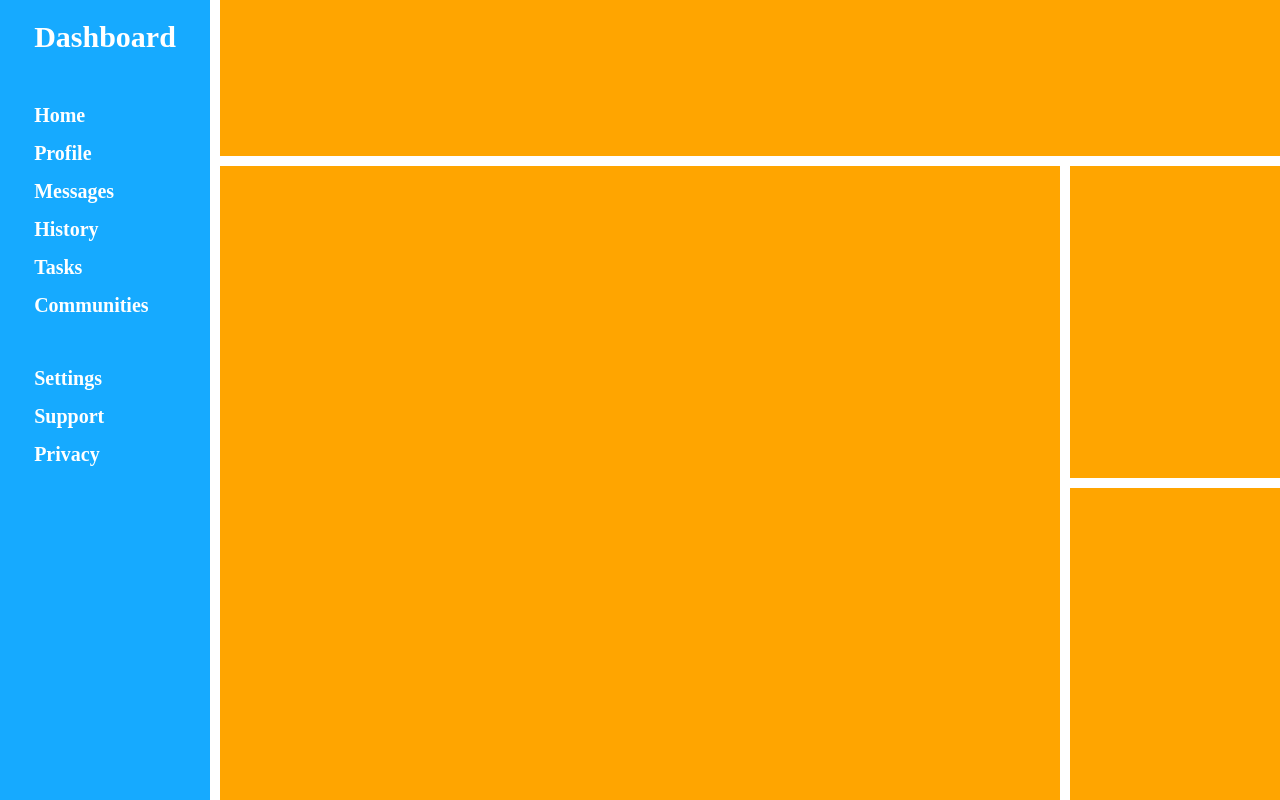
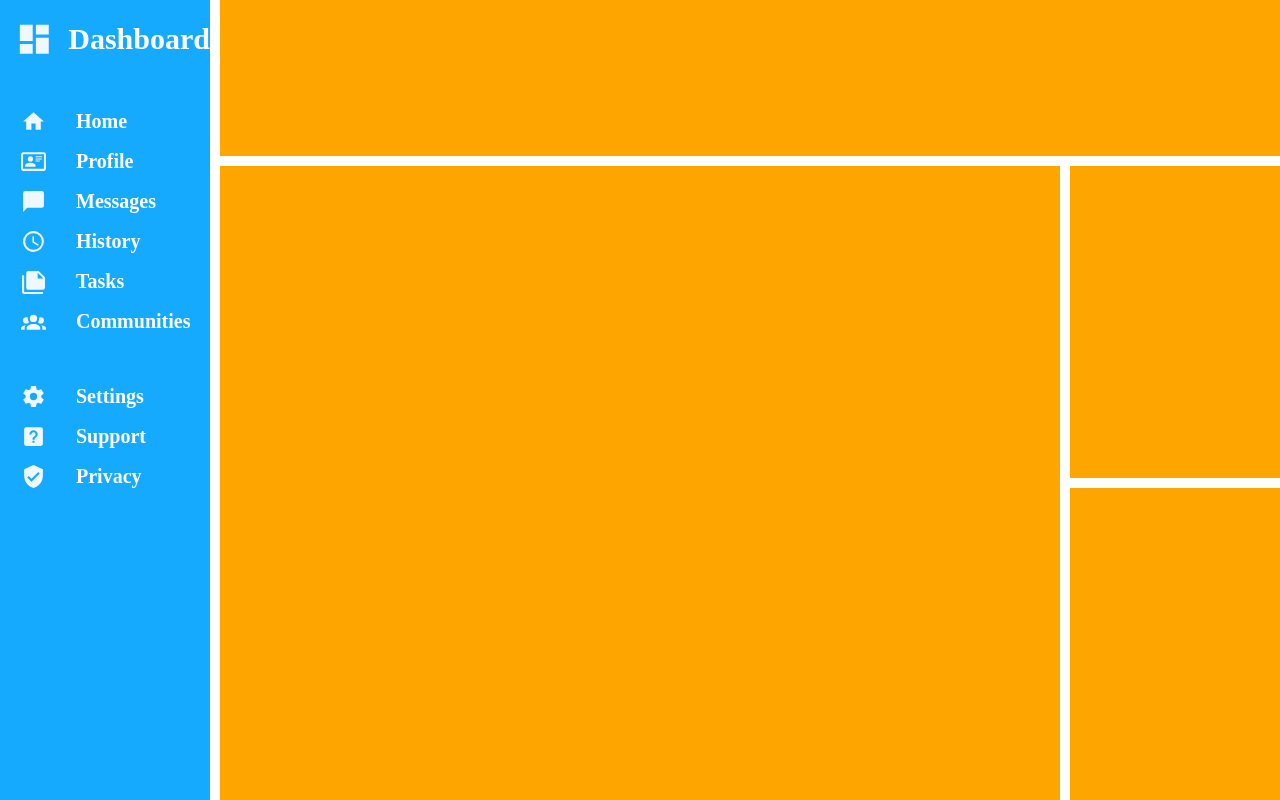
Before and after one commit to Zhyar-Ali/admin-dashboard, a plain HTML site: page index.html in a window 1280 px wide. Drawn offline with Linux system fonts and the light colour scheme.

Commit message:
finish sidebar

```diff
--- a/index.html
+++ b/index.html
@@ -15,21 +15,71 @@
 
         <div class="sidebar">
 
-            <div class="title">Dashboard</div>
+            <div class="title">
+                <svg class="svg-dash" xmlns="http://www.w3.org/2000/svg" viewBox="0 0 24 24">
+                    <path d="M13,3V9H21V3M13,21H21V11H13M3,21H11V15H3M3,13H11V3H3V13Z" />
+                </svg>
+                Dashboard
+            </div>
 
             <ul class="nav">
-                <li>Home</li>
-                <li>Profile</li>
-                <li>Messages</li>
-                <li>History</li>
-                <li>Tasks</li>
-                <li>Communities</li>
+                <li>
+                    <svg class="svg" xmlns="http://www.w3.org/2000/svg" viewBox="0 0 24 24">
+                        <path d="M10,20V14H14V20H19V12H22L12,3L2,12H5V20H10Z" />
+                    </svg>
+                    Home
+                </li>
+                <li>
+                    <svg class="svg" xmlns="http://www.w3.org/2000/svg" viewBox="0 0 24 24">
+                        <path d="M22,3H2C0.91,3.04 0.04,3.91 0,5V19C0.04,20.09 0.91,20.96 2,21H22C23.09,20.96 23.96,20.09 24,19V5C23.96,3.91 23.09,3.04 22,3M22,19H2V5H22V19M14,17V15.75C14,14.09 10.66,13.25 9,13.25C7.34,13.25 4,14.09 4,15.75V17H14M9,7A2.5,2.5 0 0,0 6.5,9.5A2.5,2.5 0 0,0 9,12A2.5,2.5 0 0,0 11.5,9.5A2.5,2.5 0 0,0 9,7M14,7V8H20V7H14M14,9V10H20V9H14M14,11V12H18V11H14" />
+                    </svg>
+                    Profile
+                </li>
+                <li>
+                    <svg class="svg" xmlns="http://www.w3.org/2000/svg" viewBox="0 0 24 24">
+                        <path d="M20,2H4A2,2 0 0,0 2,4V22L6,18H20A2,2 0 0,0 22,16V4C22,2.89 21.1,2 20,2Z" />
+                    </svg>
+                    Messages
+                </li>
+                <li>
+                    <svg class="svg" xmlns="http://www.w3.org/2000/svg" viewBox="0 0 24 24">
+                        <path d="M12,20A8,8 0 0,0 20,12A8,8 0 0,0 12,4A8,8 0 0,0 4,12A8,8 0 0,0 12,20M12,2A10,10 0 0,1 22,12A10,10 0 0,1 12,22C6.47,22 2,17.5 2,12A10,10 0 0,1 12,2M12.5,7V12.25L17,14.92L16.25,16.15L11,13V7H12.5Z" />
+                    </svg>
+                    History
+                </li>
+                <li>
+                    <svg class="svg" xmlns="http://www.w3.org/2000/svg" viewBox="0 0 24 24">
+                        <path d="M16,9H21.5L16,3.5V9M7,2H17L23,8V18A2,2 0 0,1 21,20H7C5.89,20 5,19.1 5,18V4A2,2 0 0,1 7,2M3,6V22H21V24H3A2,2 0 0,1 1,22V6H3Z" />
+                    </svg>
+                    Tasks
+                </li>
+                <li>
+                    <svg class="svg" xmlns="http://www.w3.org/2000/svg" viewBox="0 0 24 24">
+                        <path d="M12,5.5A3.5,3.5 0 0,1 15.5,9A3.5,3.5 0 0,1 12,12.5A3.5,3.5 0 0,1 8.5,9A3.5,3.5 0 0,1 12,5.5M5,8C5.56,8 6.08,8.15 6.53,8.42C6.38,9.85 6.8,11.27 7.66,12.38C7.16,13.34 6.16,14 5,14A3,3 0 0,1 2,11A3,3 0 0,1 5,8M19,8A3,3 0 0,1 22,11A3,3 0 0,1 19,14C17.84,14 16.84,13.34 16.34,12.38C17.2,11.27 17.62,9.85 17.47,8.42C17.92,8.15 18.44,8 19,8M5.5,18.25C5.5,16.18 8.41,14.5 12,14.5C15.59,14.5 18.5,16.18 18.5,18.25V20H5.5V18.25M0,20V18.5C0,17.11 1.89,15.94 4.45,15.6C3.86,16.28 3.5,17.22 3.5,18.25V20H0M24,20H20.5V18.25C20.5,17.22 20.14,16.28 19.55,15.6C22.11,15.94 24,17.11 24,18.5V20Z" />
+                    </svg>
+                    Communities
+                </li>
             </ul>
 
             <ul class="setting">
-                <li>Settings</li>
-                <li>Support</li>
-                <li>Privacy</li>
+                <li>
+                    <svg class="svg" xmlns="http://www.w3.org/2000/svg" viewBox="0 0 24 24">
+                        <path d="M12,15.5A3.5,3.5 0 0,1 8.5,12A3.5,3.5 0 0,1 12,8.5A3.5,3.5 0 0,1 15.5,12A3.5,3.5 0 0,1 12,15.5M19.43,12.97C19.47,12.65 19.5,12.33 19.5,12C19.5,11.67 19.47,11.34 19.43,11L21.54,9.37C21.73,9.22 21.78,8.95 21.66,8.73L19.66,5.27C19.54,5.05 19.27,4.96 19.05,5.05L16.56,6.05C16.04,5.66 15.5,5.32 14.87,5.07L14.5,2.42C14.46,2.18 14.25,2 14,2H10C9.75,2 9.54,2.18 9.5,2.42L9.13,5.07C8.5,5.32 7.96,5.66 7.44,6.05L4.95,5.05C4.73,4.96 4.46,5.05 4.34,5.27L2.34,8.73C2.21,8.95 2.27,9.22 2.46,9.37L4.57,11C4.53,11.34 4.5,11.67 4.5,12C4.5,12.33 4.53,12.65 4.57,12.97L2.46,14.63C2.27,14.78 2.21,15.05 2.34,15.27L4.34,18.73C4.46,18.95 4.73,19.03 4.95,18.95L7.44,17.94C7.96,18.34 8.5,18.68 9.13,18.93L9.5,21.58C9.54,21.82 9.75,22 10,22H14C14.25,22 14.46,21.82 14.5,21.58L14.87,18.93C15.5,18.67 16.04,18.34 16.56,17.94L19.05,18.95C19.27,19.03 19.54,18.95 19.66,18.73L21.66,15.27C21.78,15.05 21.73,14.78 21.54,14.63L19.43,12.97Z" />
+                    </svg>
+                    Settings
+                </li>
+                <li>
+                    <svg class="svg" xmlns="http://www.w3.org/2000/svg" viewBox="0 0 24 24">
+                        <path d="M11,18H13V16H11V18M12,6A4,4 0 0,0 8,10H10A2,2 0 0,1 12,8A2,2 0 0,1 14,10C14,12 11,11.75 11,15H13C13,12.75 16,12.5 16,10A4,4 0 0,0 12,6M5,3H19A2,2 0 0,1 21,5V19A2,2 0 0,1 19,21H5A2,2 0 0,1 3,19V5A2,2 0 0,1 5,3Z" />
+                    </svg>
+                    Support
+                </li>
+                <li>
+                    <svg class="svg" xmlns="http://www.w3.org/2000/svg" viewBox="0 0 24 24">
+                        <path d="M10,17L6,13L7.41,11.59L10,14.17L16.59,7.58L18,9M12,1L3,5V11C3,16.55 6.84,21.74 12,23C17.16,21.74 21,16.55 21,11V5L12,1Z" />
+                    </svg>
+                    Privacy
+                </li>
             </ul>
 
         </div>
--- a/style.css
+++ b/style.css
@@ -20,30 +20,50 @@ ul{
 .sidebar{
     grid-area: 1 / 1 / 4 /2;
     display: grid;
-    justify-content: space-around;
+    justify-content: first baseline;
     align-content: start;
     background-color: rgb(22, 170, 255);
     color: white;
     gap: 35px;
 }
 .title{
+    display: flex;
+    gap: 15px;
     font-size: 30px;
     font-weight: bold;
     padding-top: 20px;
+    align-items: center;
+}
+.svg-dash{
+    fill: aliceblue;
+    width: 50px;
+    margin-left: 7%;
+}
+.svg{
+    fill: aliceblue;
+    width: 25px;
 }
 .nav{
     font-size: 20px;
     font-weight: bold;
 }
 .nav li{
+    display: flex;
+    align-items: center;
     padding-top: 15px;
+    gap: 30px;
+    padding-left: 10%;
 }
 .setting{
     font-size: 20px;
     font-weight: bold;
 }
 .setting li{
+    display: flex;
+    align-items: center;
     padding-top: 15px;
+    gap: 30px;
+    padding-left: 10%;
 }
 .projects{
     grid-area: 2 / 2 / 4 / 3;
```
